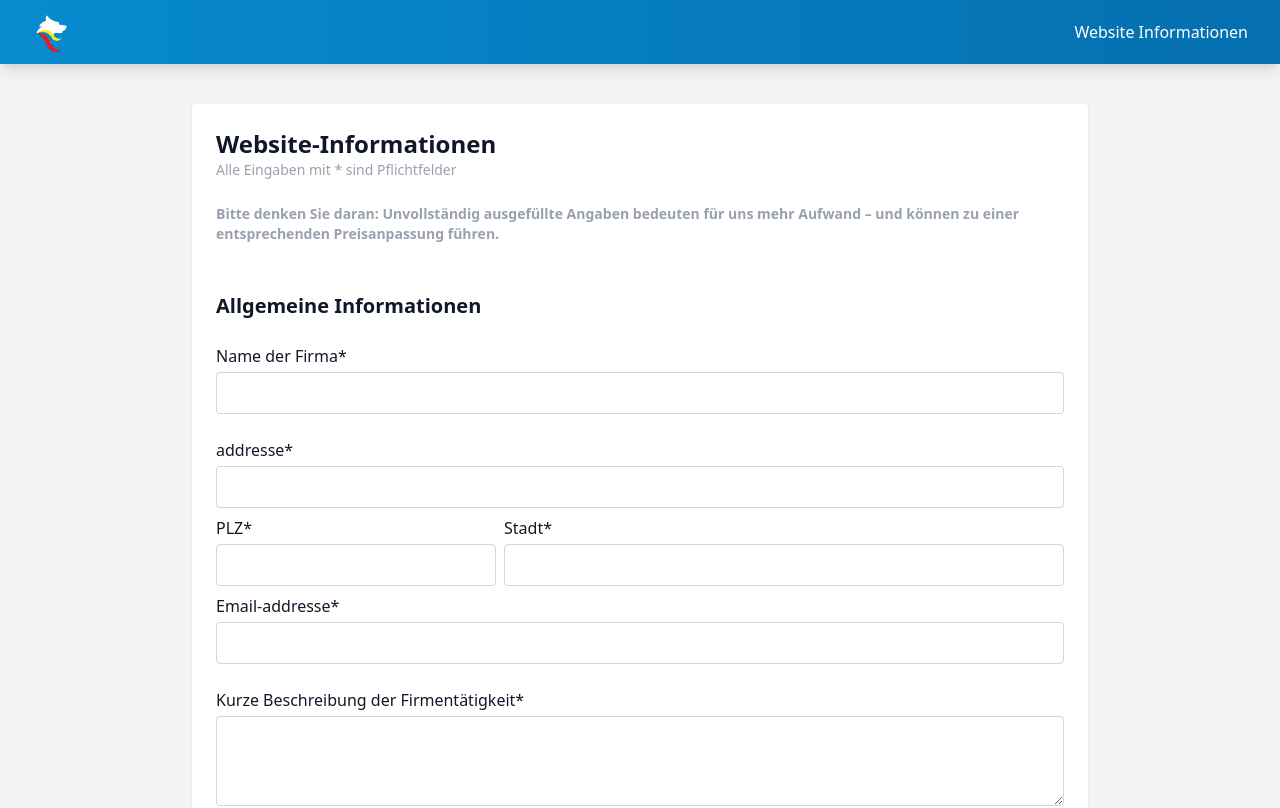
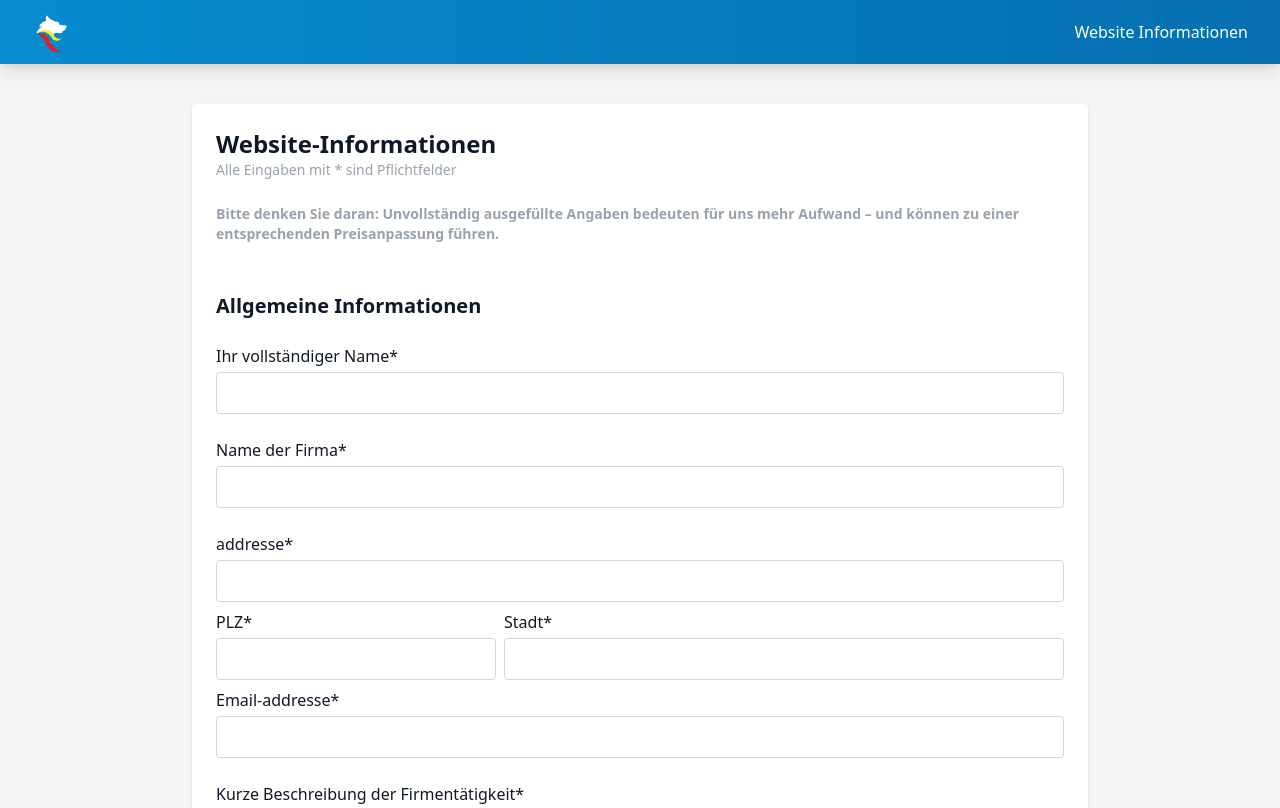
Before and after one commit to jonas8900/wolfdruck-website-abfrage, a Next.js app: page / in a window 1280 px wide. Shown: the top 808 px of the page. Built offline with nearby package versions, Linux system fonts and the light colour scheme.

Commit message:
adding contactperson in form

```diff
--- a/components/form/website-form.js
+++ b/components/form/website-form.js
@@ -162,6 +162,7 @@ export default function WebsiteForm() {
       "font",
       "styleWebsite",
       "startingPages",
+      "contactperson",
     ].forEach((key) => {
       data[key] = escapeHTML(data[key] || "");
     });
@@ -258,6 +259,19 @@ export default function WebsiteForm() {
         <h3 className="text-xl font-semibold mb-6 mt-12">
           Allgemeine Informationen
         </h3>
+         <div>
+          <label className="block font-medium mb-1" name="contactperson">
+            Ihr vollständiger Name*
+          </label>
+          <input
+            id="contactperson"
+            name="contactperson"
+            type="text"
+            maxLength={250}
+            className="w-full border border-gray-300 rounded px-4 py-2"
+            required
+          />
+        </div>
         <div>
           <label className="block font-medium mb-1" name="company">
             Name der Firma*
--- a/db/models/Request.js
+++ b/db/models/Request.js
@@ -13,6 +13,7 @@ const requestSchema = new Schema({
       message: "Maximal 20 Bilder erlaubt.",
     },
   },
+  contactPerson: { type: String, required: true },
   orderid: { type: String, required: true, unique: true },
   address: { type: String, required: true },
   postcode: { type: String, required: true, match: /^[0-9]{5}$/ },
```
